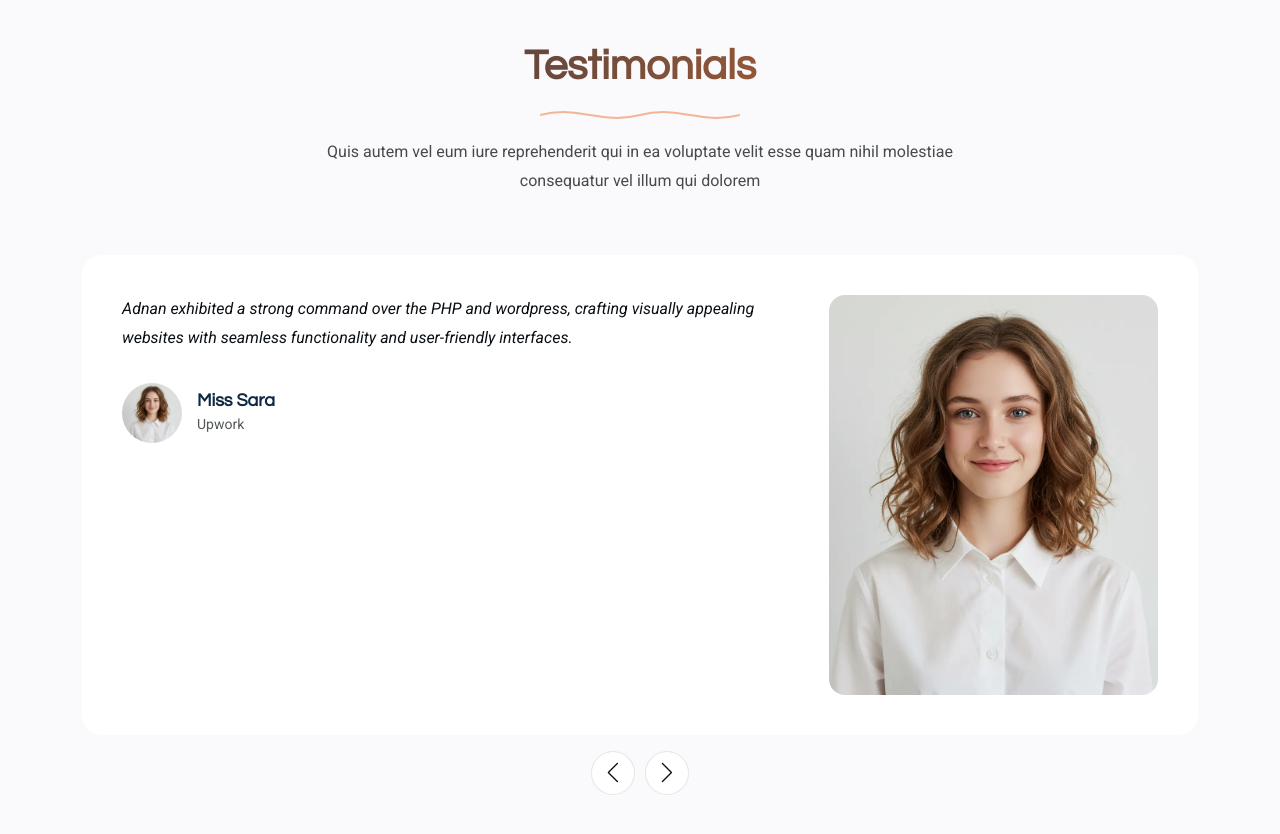
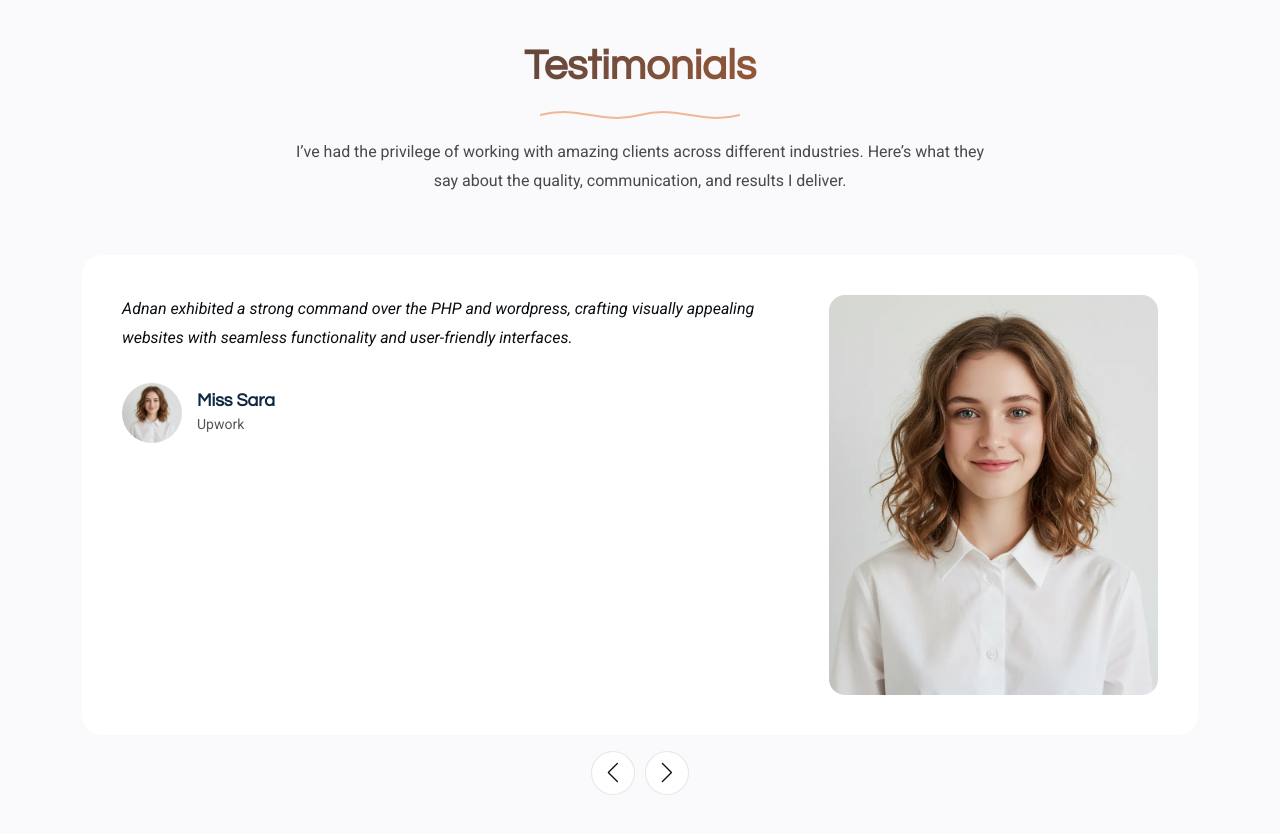
Before and after one commit to adnanali73/Portfolio, a plain HTML site: page index.html in a window 1280 px wide. Shown: the part 5480-6314 px from the top of the page. Drawn offline with Linux system fonts and the light colour scheme.

Commit message:
Update index.html

```diff
--- a/index.html
+++ b/index.html
@@ -550,7 +550,7 @@
             <path d="M 0,10 C 40,0 60,20 100,10 C 140,0 160,20 200,10" fill="none" stroke="currentColor" stroke-width="2"></path>
           </svg>
         </div>
-        <p>Quis autem vel eum iure reprehenderit qui in ea voluptate velit esse quam nihil molestiae consequatur vel illum qui dolorem</p>
+        <p>I’ve had the privilege of working with amazing clients across different industries. Here’s what they say about the quality, communication, and results I deliver.</p>
       </div><!-- End Section Title -->
 
       <div class="container" data-aos="fade-up" data-aos-delay="100">
```
